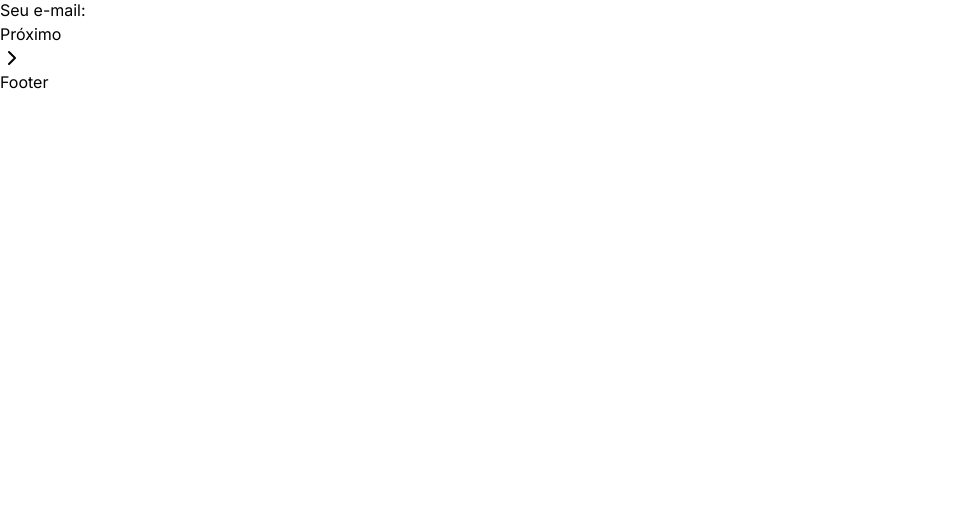
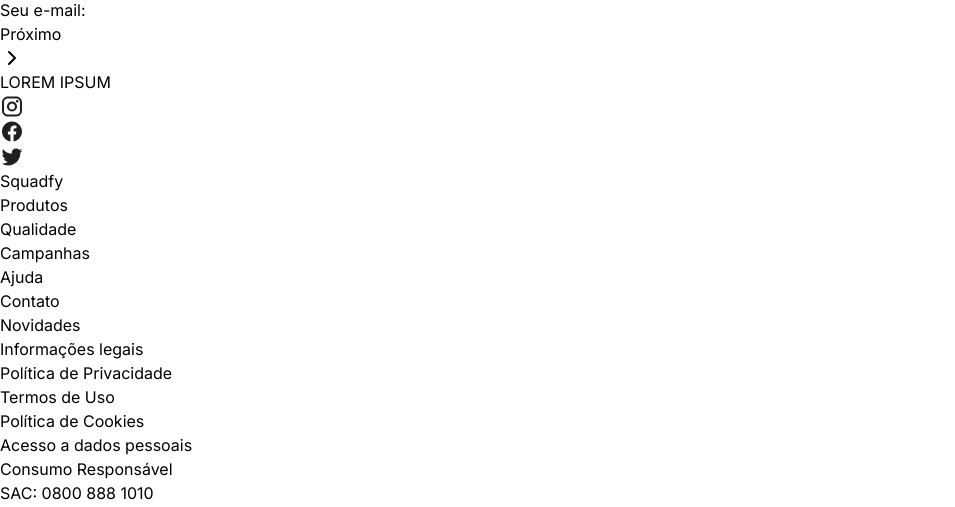
Before and after one commit to brennoEudes/squadfy-test, a Next.js app: page / in a window 1280 px wide. Shown: the part 1040-1547 px from the top of the page, without its empty margins (0-955 px from the left). Before the commit the page ends 1134 px from the top, so only its background shows below. Built offline with nearby package versions, Linux system fonts and the light colour scheme.

Commit message:
Home, Header updated

```diff
--- a/src/app/page.tsx
+++ b/src/app/page.tsx
@@ -5,8 +5,9 @@
 
 import "./styles/globals.css";
 
-import { Header } from "@/components/Header";
+import Header from "@/components/Header";
 import { ChevronRight } from "lucide-react";
+import Footer from "@/components/Footer";
 
 export default function Home() {
   const [heroContent, setHeroContent] = useState<any>(null);
@@ -208,7 +209,7 @@
           <div></div>
         </section>
       </main>
-      <footer>Footer</footer>
+      <Footer />
     </div>
   );
 }
--- a/src/components/Header.tsx
+++ b/src/components/Header.tsx
@@ -4,7 +4,7 @@
 import { Menu, X } from "lucide-react";
 import { fetchPayloadData } from "../services/api";
 
-export function Header() {
+export default function Header() {
   const [menuOpen, setMenuOpen] = useState(false);
   const [links, setLinks] = useState<any[]>([]);
   const [error, setError] = useState<string | null>(null);
```
